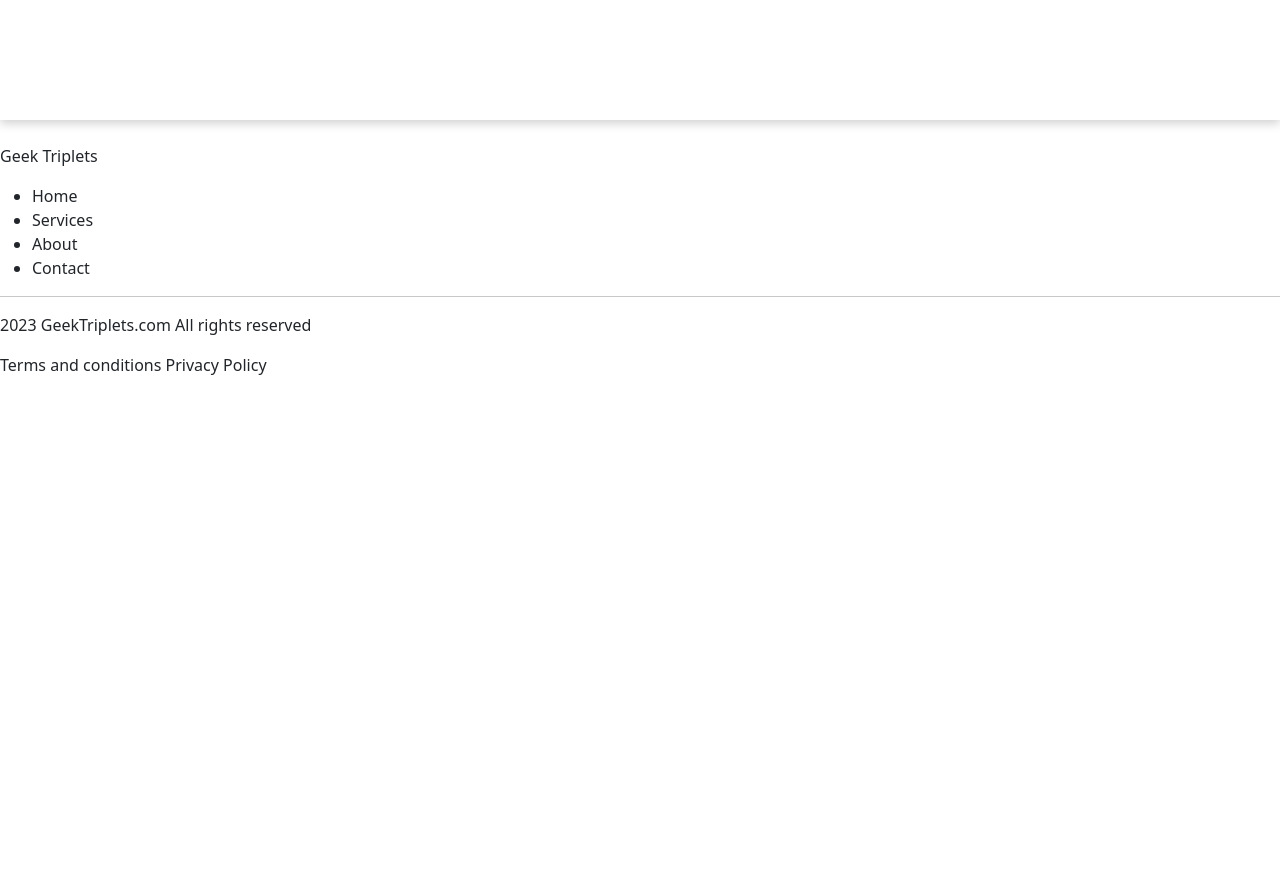
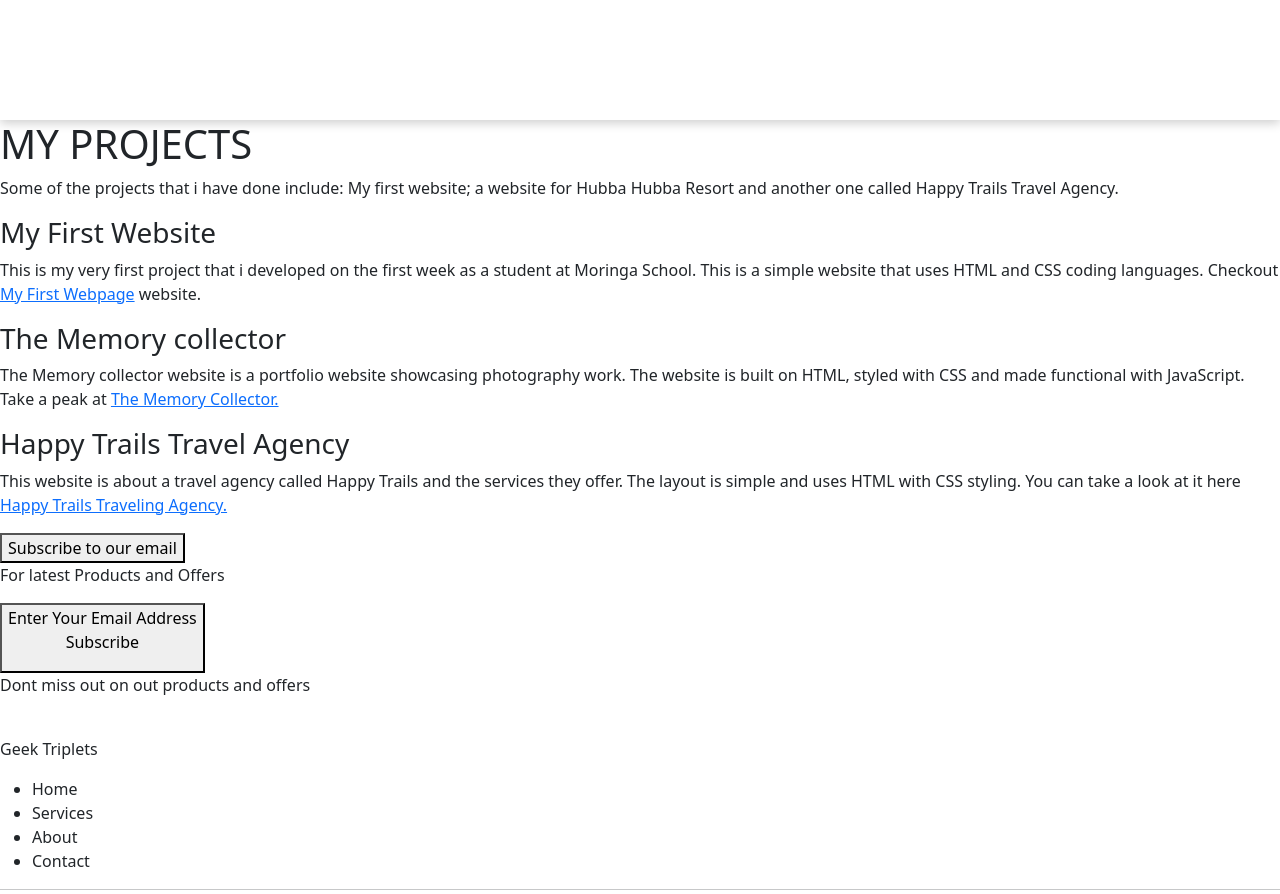
Before and after one commit to oyesa/3Frames, an Angular app: page / in a window 1280 px wide. Shown: the part 720-1614 px from the top of the page. Before the commit the page ends 1113 px from the top, so only its background shows below. Built offline with nearby package versions, Linux system fonts and the light colour scheme.

Commit message:
create upper footer

```diff
--- a/src/app/app.component.html
+++ b/src/app/app.component.html
@@ -2,5 +2,6 @@
 
 <app-header></app-header>
 <app-navbar></app-navbar>
+<app-landing></app-landing>
 <app-footer></app-footer>
 <router-outlet></router-outlet>
--- a/src/app/footer/footer.component.html
+++ b/src/app/footer/footer.component.html
@@ -1,5 +1,10 @@
 
-
+<div class="foot0">
+<button>Subscribe to our email</button>
+<p>For latest Products and Offers</p>
+<button>Enter Your Email Address <p>Subscribe</p></button>
+<p>Dont miss out on out products and offers</p>
+</div>
 <div class="foot1">
   <footer>
     <a href=""><img src="" alt=""></a>
--- a/src/app/landing/landing.component.html
+++ b/src/app/landing/landing.component.html
@@ -1 +1,21 @@
-<p>landing works!</p>
+
+
+  <div class="projects">
+    <h1>MY PROJECTS</h1>
+    <p>Some of the projects that i have done include: My first website; a website for Hubba Hubba Resort and another one called Happy Trails Travel Agency.</p>
+
+    <div class="row">
+      <div class="projects-col">
+        <h3>My First Website</h3>
+        <p>This is my very first project that i developed on the first week as a student at Moringa School. This is a simple website that uses HTML and CSS coding languages. Checkout <a href="https://github.com/oyesa/my-first-webpage">My First Webpage</a> website.</p>
+      </div>
+      <div class="projects-col">
+        <h3>The Memory collector</h3>
+        <p>The Memory collector website is a portfolio website showcasing photography work. The website is built on HTML, styled with CSS and made functional with JavaScript. Take a peak at <a href="https://oyesa.github.io/photography-portfolio/">The Memory Collector.</a></p>
+      </div>
+      <div class="projects-col">
+        <h3>Happy Trails Travel Agency</h3>
+        <p>This website is about a travel agency called Happy Trails and the services they offer. The layout is simple and uses HTML with CSS styling. You can take a look at it here <a href="https://github.com/oyesa/happy-trails-travel-agency">Happy Trails Traveling Agency.</a> </p>
+      </div>
+      </div>
+    </div>
```
